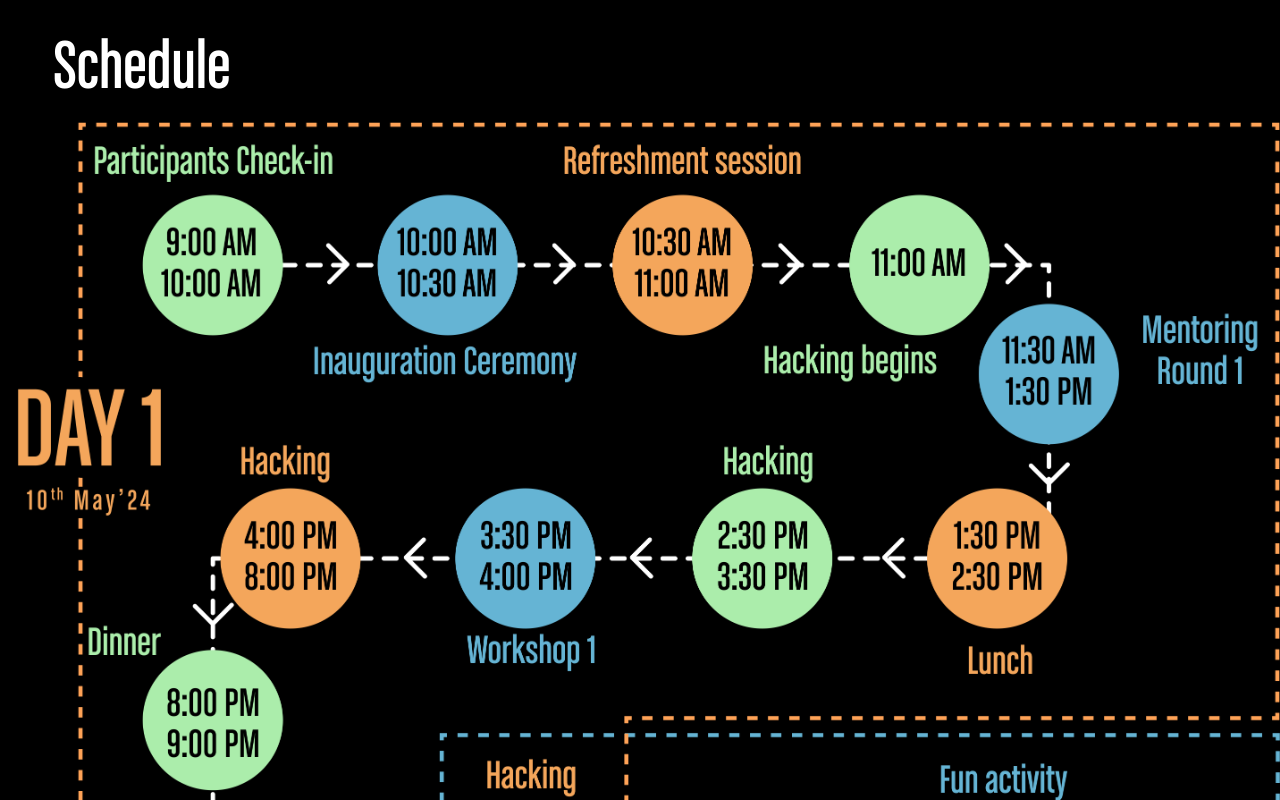
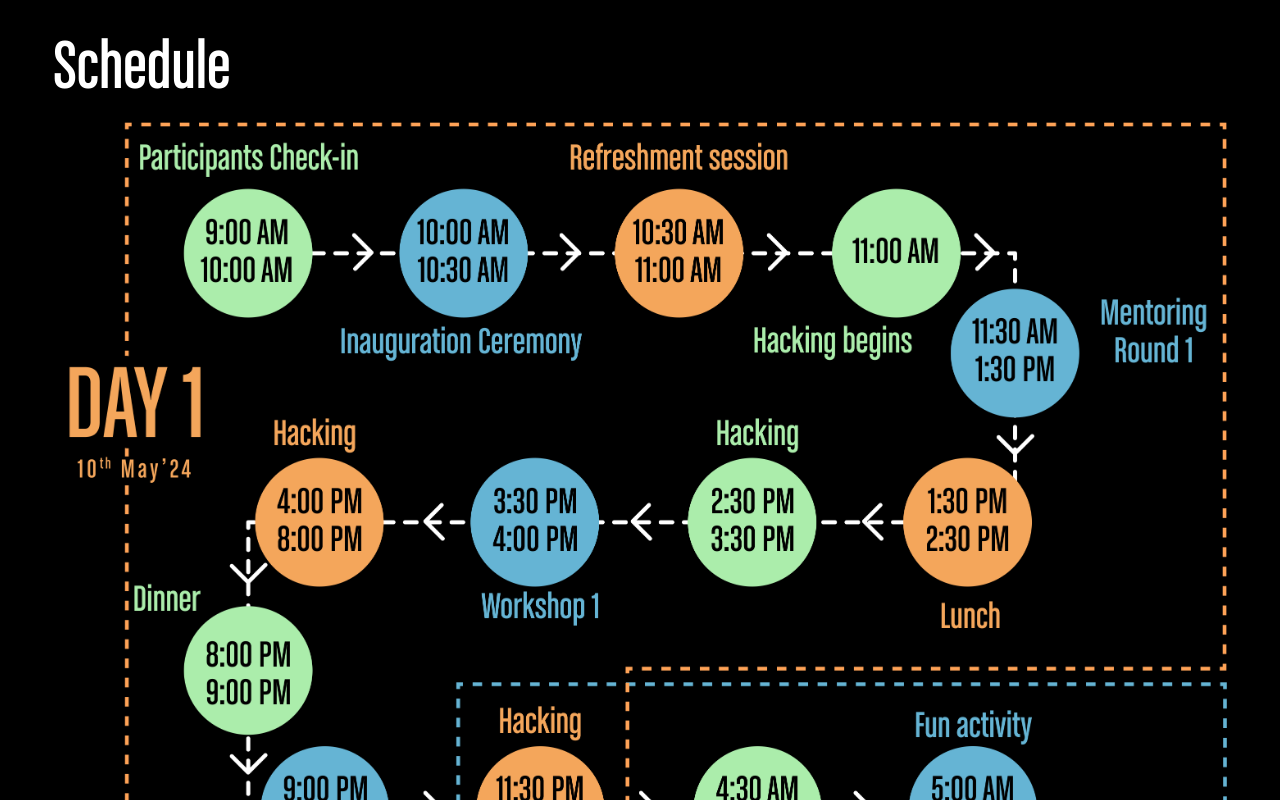
Before and after one commit to prnvtripathi/hacknovate-5, a Next.js app: page / in a window 1280 px wide. Shown: the part 4920-5720 px from the top of the page. Built offline with nearby package versions, Linux system fonts and the light colour scheme.

Commit message:
Update image alt text and class name in Schedule.jsx

```diff
--- a/components/Schedule.jsx
+++ b/components/Schedule.jsx
@@ -10,7 +10,7 @@ export default function Schedule() {
                 </Heading>
             </div>
 
-            <img src="/newSchedule.PNG" alt="Schedule" className="hidden md:flex w-full h-auto align-middle mx-auto justify-center"  />
+            <img src="/newSchedule.PNG" alt="Schedule" className="hidden md:flex w-11/12 mx-auto"  />
             <img src="/schedulemobile.svg" alt="Schedule" className="flex md:hidden" />
         </div>
     )
```
